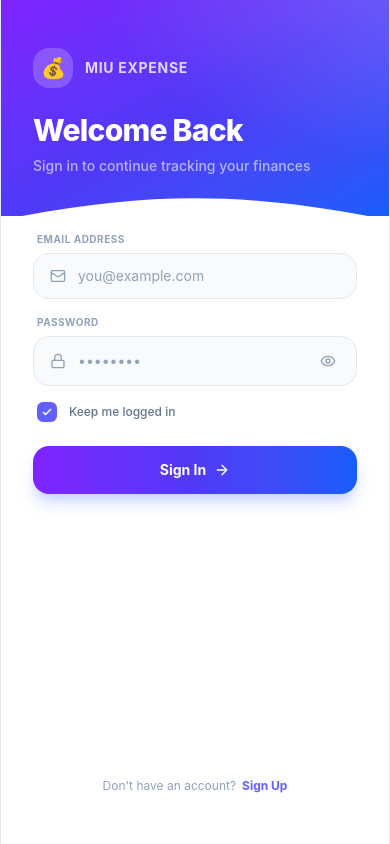
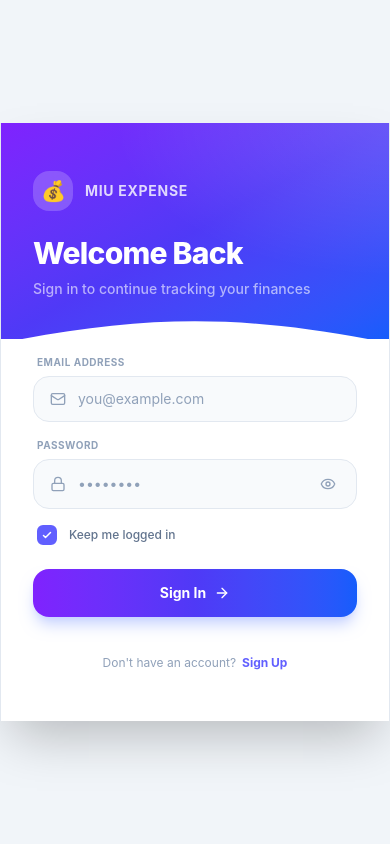
Before and after one commit to arifindobson/miu-expense, a React (Vite) app: page / in a window 390 px wide. Built offline with nearby package versions, Linux system fonts and the light colour scheme.

Commit message:
mobile responsive

```diff
--- a/src/App.tsx
+++ b/src/App.tsx
@@ -738,7 +738,7 @@ export default function App() {
   if (authLoading) {
     return (
       <div className="flex items-center justify-center min-h-screen bg-slate-100 p-0 sm:p-4">
-        <div className={`flex flex-col items-center justify-center h-[100dvh] w-full max-w-md mx-auto ${t.bg} font-sans ${t.textMain} border-x ${t.border} overflow-hidden shadow-2xl sm:h-[800px] sm:rounded-[2.5rem] relative`}>
+        <div className={`flex flex-col items-center justify-center h-full w-full max-w-md mx-auto ${t.bg} font-sans ${t.textMain} border-x ${t.border} overflow-hidden shadow-2xl sm:h-[800px] sm:rounded-[2.5rem] relative`}>
           <div className="flex flex-col items-center gap-3">
             <div className="w-10 h-10 border-4 border-indigo-500 border-t-transparent rounded-full animate-spin"></div>
             <span className="text-sm font-semibold text-slate-500">Loading Miu Expense...</span>
@@ -754,7 +754,7 @@ export default function App() {
 
   return (
     <div className="flex items-center justify-center min-h-screen bg-slate-100 p-0 sm:p-4">
-      <div className={`flex flex-col h-[100dvh] w-full max-w-md mx-auto ${t.bg} font-sans ${t.textMain} border-x ${t.border} overflow-hidden shadow-2xl sm:h-[800px] sm:rounded-[2.5rem] relative transition-colors duration-300`}>
+      <div className={`flex flex-col h-full w-full max-w-md mx-auto ${t.bg} font-sans ${t.textMain} border-x ${t.border} overflow-hidden shadow-2xl sm:h-[800px] sm:rounded-[2.5rem] relative transition-colors duration-300`}>
 
         {/* --- CAMERA OVERLAY --- */}
         <ReceiptScanner
--- a/src/components/LoginScreen.tsx
+++ b/src/components/LoginScreen.tsx
@@ -91,7 +91,7 @@ export default function LoginScreen({ onLoginSuccess }: LoginScreenProps) {
 
   return (
     <div className="flex items-center justify-center min-h-screen bg-slate-100 p-0 sm:p-4">
-      <div className="flex flex-col h-[100dvh] w-full max-w-md mx-auto bg-white font-sans border-x border-slate-200 overflow-hidden shadow-2xl sm:h-[800px] sm:rounded-[2.5rem] relative">
+      <div className="flex flex-col h-full w-full max-w-md mx-auto bg-white font-sans border-x border-slate-200 overflow-hidden shadow-2xl sm:h-[800px] sm:rounded-[2.5rem] relative">
 
         {/* Gradient Header */}
         <div className="relative overflow-hidden pt-safe">
--- a/src/index.css
+++ b/src/index.css
@@ -1,5 +1,25 @@
 @import "tailwindcss";
 
+/* Lock mobile viewport and disable elastic bounce scrolling */
+html, body, #root {
+  height: 100%;
+  margin: 0;
+  padding: 0;
+  overflow: hidden;
+  position: fixed;
+  width: 100%;
+  -webkit-tap-highlight-color: transparent;
+  touch-action: manipulation;
+}
+
+/* Safe area padding utilities for notched mobile screens */
+@utility pb-safe {
+  padding-bottom: env(safe-area-inset-bottom);
+}
+
+@utility pt-safe {
+  padding-top: env(safe-area-inset-top);
+}
 /* Custom utility for hiding scrollbars */
 @utility no-scrollbar {
   -ms-overflow-style: none;  /* IE and Edge */
```
